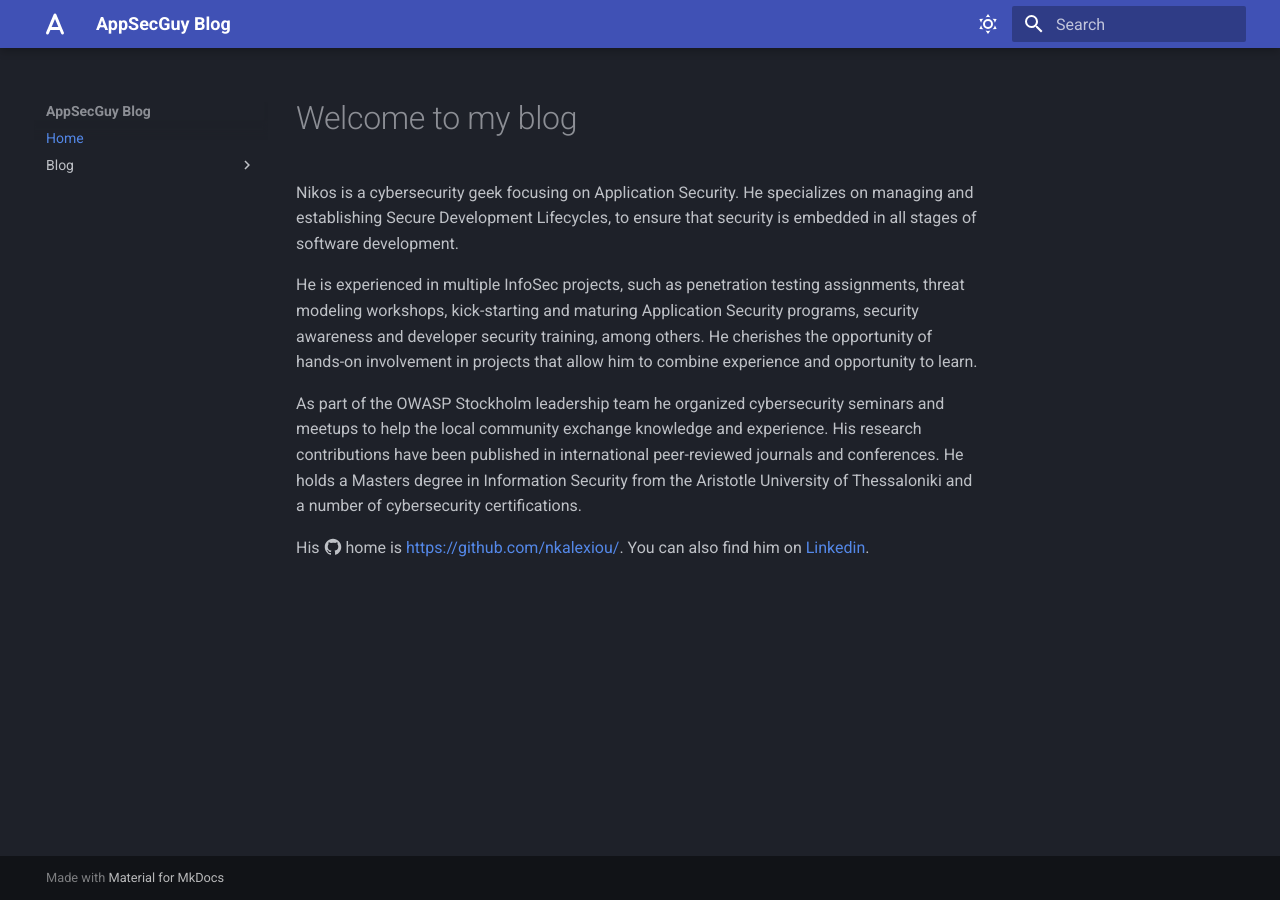
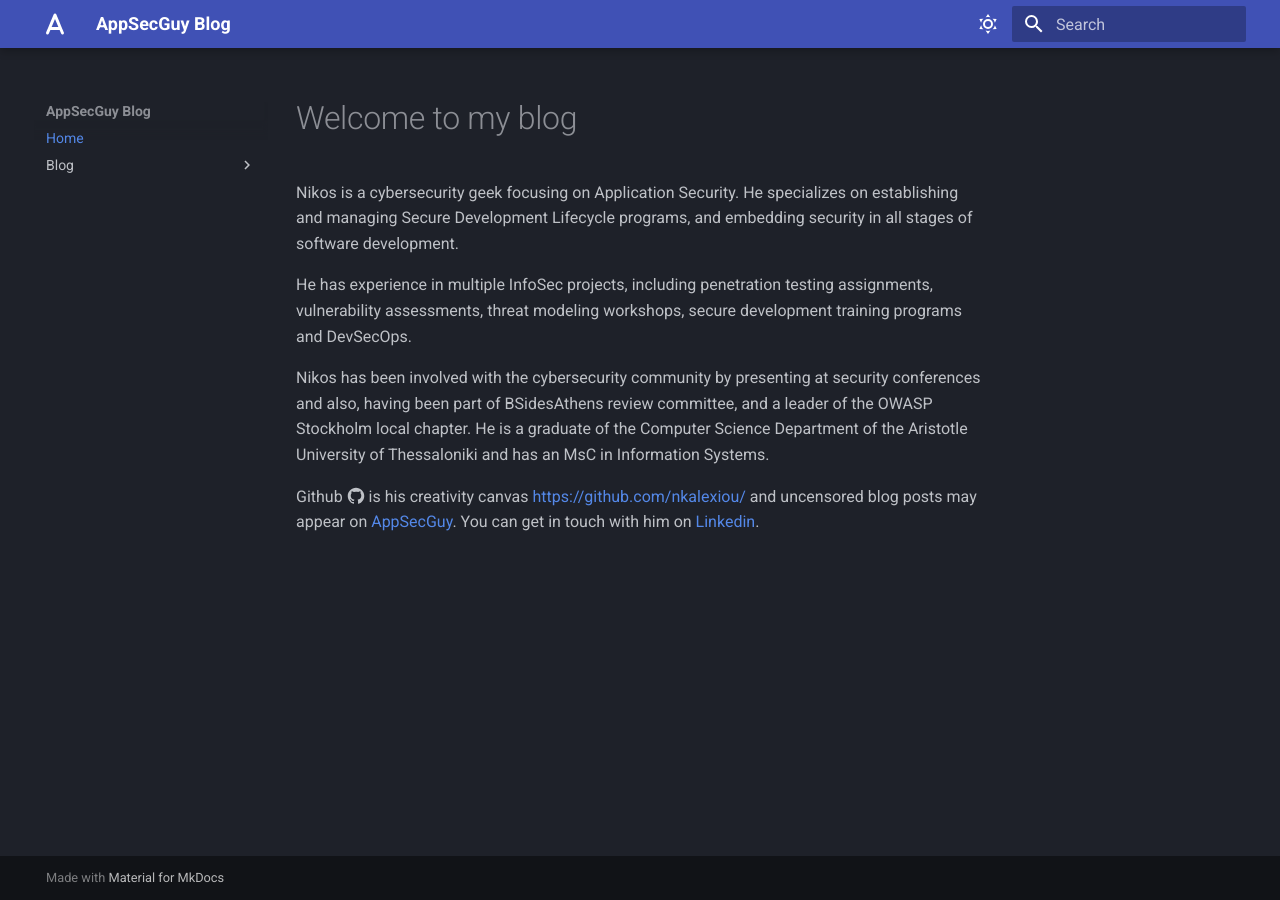
Before and after one commit to nkalexiou/appsecguy, an MkDocs documentation site: the page built from docs/index.md, in a window 1280 px wide. Built offline with MkDocs 1.6.1 and Material for MkDocs 9.7.7, drawn with Linux system fonts in a browser that asks for light colours.

Commit message:
changed index

```diff
--- a/docs/index.md
+++ b/docs/index.md
@@ -1,9 +1,9 @@
 # Welcome to my blog
 
-Nikos is a cybersecurity geek focusing on Application Security. He specializes on managing and establishing Secure Development Lifecycles, to ensure that security is embedded in all stages of software development.
+Nikos is a cybersecurity geek focusing on Application Security. He specializes on establishing and managing Secure Development Lifecycle programs, and embedding security in all stages of software development.
 
-He is experienced in multiple InfoSec projects, such as penetration testing assignments, threat modeling workshops, kick-starting and maturing Application Security programs, security awareness and developer security training, among others. He cherishes the opportunity of hands-on involvement in projects that allow him to combine experience and opportunity to learn.
+He has experience in multiple InfoSec projects, including penetration testing assignments, vulnerability assessments, threat modeling workshops, secure development training programs and DevSecOps.
 
-As part of the OWASP Stockholm leadership team he organized cybersecurity seminars and meetups to help the local community exchange knowledge and experience. His research contributions have been published in international peer-reviewed journals and conferences. He holds a Masters degree in Information Security from the Aristotle University of Thessaloniki and a number of cybersecurity certifications.
+Nikos has been involved with the cybersecurity community by presenting at security conferences and also, having been part of BSidesAthens review committee, and a leader of the OWASP Stockholm local chapter. He is a graduate of the Computer Science Department of the Aristotle University of Thessaloniki and has an MsC in Information Systems.
 
-His :octicons-mark-github-24: home is [https://github.com/nkalexiou/](https://github.com/nkalexiou/). You can also find him on [Linkedin](https://www.linkedin.com/in/nkalexiou/).
+Github :octicons-mark-github-24: is his creativity canvas [https://github.com/nkalexiou/](https://github.com/nkalexiou/) and uncensored blog posts may appear on [AppSecGuy](https://appsecguy.se/). You can get in touch with him on [Linkedin](https://www.linkedin.com/in/nkalexiou/).
```
